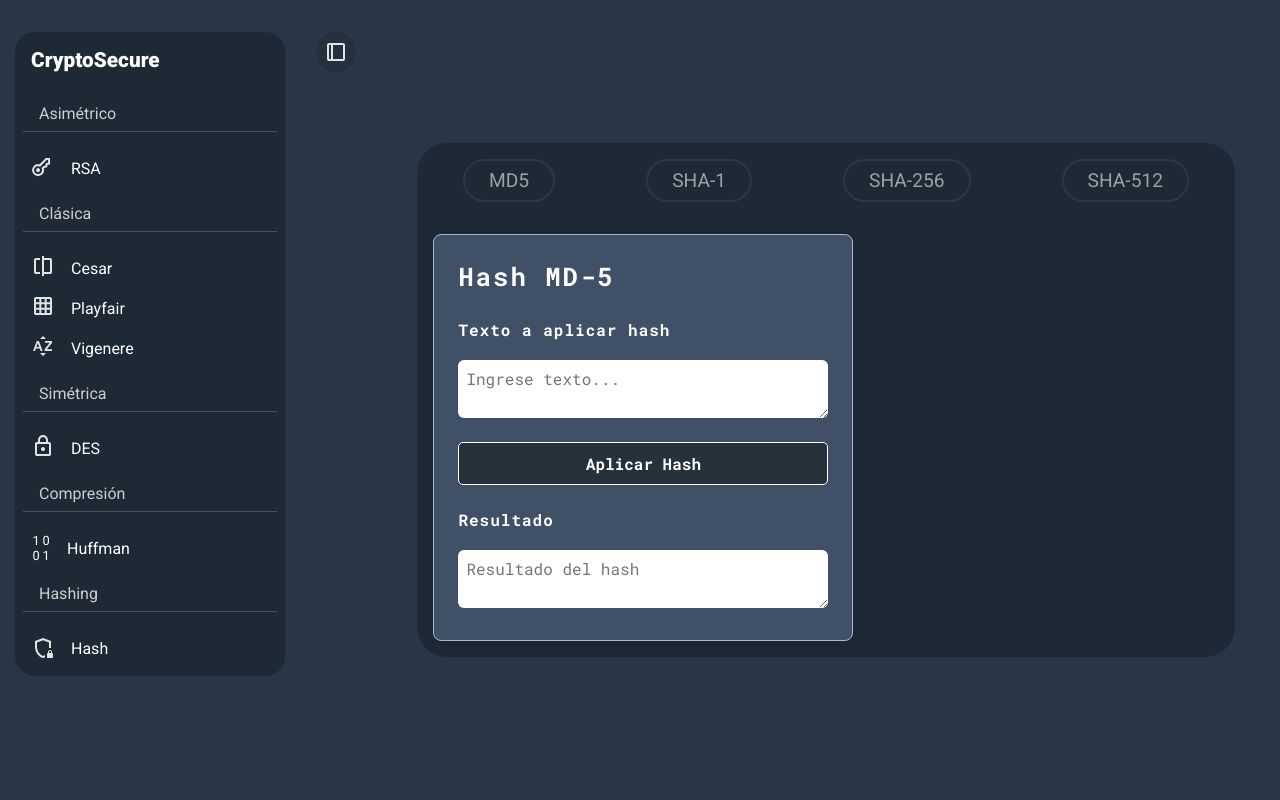
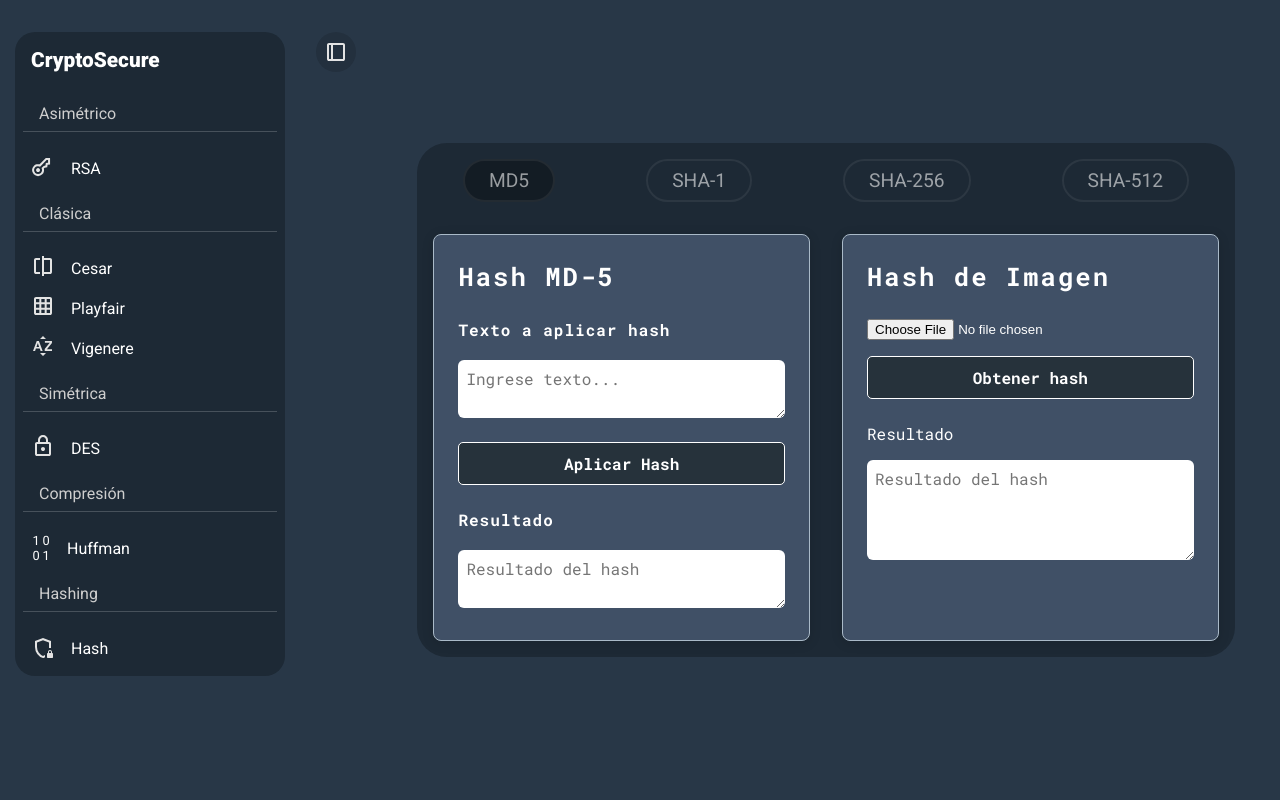
Before and after one commit to AlexQCh21/CryptoSecure, a Flask app: page /hash in a window 1280 px wide. Run offline with Flask 3, Linux system fonts and the light colour scheme.

Commit message:
Terminado

```diff
--- a/cryptos/hashing.py
+++ b/cryptos/hashing.py
@@ -1,22 +1,35 @@
 import hashlib
 
-def hash_md5(texto: str) -> str:
-    return hashlib.md5(texto.encode()).hexdigest()
+def hash_md5(data) -> str:
+    if isinstance(data, str):
+        data = data.encode()
+    return hashlib.md5(data).hexdigest()
 
-def hash_sha1(texto: str) -> str:
-    return hashlib.sha1(texto.encode()).hexdigest()
+def hash_sha1(data) -> str:
+    if isinstance(data, str):
+        data = data.encode()
+    return hashlib.sha1(data).hexdigest()
 
-def hash_sha224(texto: str) -> str:
-    return hashlib.sha224(texto.encode()).hexdigest()
+def hash_sha224(data) -> str:
+    if isinstance(data, str):
+        data = data.encode()
+    return hashlib.sha224(data).hexdigest()
 
-def hash_sha256(texto: str) -> str:
-    return hashlib.sha256(texto.encode()).hexdigest()
+def hash_sha256(data) -> str:
+    if isinstance(data, str):
+        data = data.encode()
+    return hashlib.sha256(data).hexdigest()
 
-def hash_sha384(texto: str) -> str:
-    return hashlib.sha384(texto.encode()).hexdigest()
+def hash_sha384(data) -> str:
+    if isinstance(data, str):
+        data = data.encode()
+    return hashlib.sha384(data).hexdigest()
 
-def hash_sha512(texto: str) -> str:
-    return hashlib.sha512(texto.encode()).hexdigest()
+def hash_sha512(data) -> str:
+    if isinstance(data, str):
+        data = data.encode()
+    return hashlib.sha512(data).hexdigest()
+
 
 mensaje = "hola mundo"
 print("MD5:", hash_md5(mensaje))
--- a/main.py
+++ b/main.py
@@ -256,5 +256,37 @@ def api_hash_texto():
         return jsonify({'error': str(e)}), 500
 
 
+# Aplicar hash a una img
+@app.route('/api/hash_imagen', methods=['POST'])
+def api_hash_imagen():
+    if 'imagen' not in request.files:
+        return jsonify({'error': 'No se ha enviado ninguna imagen'}), 400
+
+    imagen = request.files['imagen']
+    metodo = request.form.get('metodo', '').lower()
+
+    hash_funcs = {
+        'md5': hash_md5,
+        'sha1': hash_sha1,
+        'sha224': hash_sha224,
+        'sha256': hash_sha256,
+        'sha384': hash_sha384,
+        'sha512': hash_sha512,
+    }
+
+    if metodo not in hash_funcs:
+        return jsonify({'error': f'Método hash no soportado: {metodo}'}), 400
+
+    try:
+        # Leer bytes de la imagen
+        img_bytes = imagen.read()
+        # Calcular hash
+        hash_result = hash_funcs[metodo](img_bytes)
+        return jsonify({'hash': hash_result})
+    except Exception as e:
+        return jsonify({'error': str(e)}), 500
+
+
+
 if __name__=='__main__':
     app.run(debug=True)
--- a/static/css/hash.css
+++ b/static/css/hash.css
@@ -6,7 +6,6 @@
   display: flex;
   flex-direction: column;
   align-items: center;
-
 }
 .hash-title {
   color: #fff;
@@ -15,7 +14,8 @@
   letter-spacing: 2px;
   margin: 32px 0 12px 0;
   text-align: center;
-  font-family: 'Roboto Mono', 'Fira Mono', 'Consolas', 'Menlo', 'Monaco', monospace;
+  font-family: "Roboto Mono", "Fira Mono", "Consolas", "Menlo", "Monaco",
+    monospace;
 }
 .hash-divider {
   width: 90%;
@@ -33,7 +33,14 @@
   justify-content: center;
   margin: 0 auto;
   padding: 0 2rem;
-  font-family: 'Roboto Mono', 'Fira Mono', 'Consolas', 'Menlo', 'Monaco', monospace;
+  font-family: "Roboto Mono", "Fira Mono", "Consolas", "Menlo", "Monaco",
+    monospace;
+}
+
+.hash_padre {
+  display: flex;
+  flex-wrap: wrap;
+  justify-content: space-around;
 }
 
 .hash-panel {
@@ -50,7 +57,8 @@
   display: flex;
   flex-direction: column;
   gap: 16px;
-  font-family: 'Roboto Mono', 'Fira Mono', 'Consolas', 'Menlo', 'Monaco', monospace;
+  font-family: "Roboto Mono", "Fira Mono", "Consolas", "Menlo", "Monaco",
+    monospace;
 }
 
 .hash-panel-title {
@@ -102,7 +110,7 @@
   font-size: 1rem;
   cursor: pointer;
   margin-bottom: 8px;
-  transition: background .2s, border .2s;
+  transition: background 0.2s, border 0.2s;
   font-family: inherit;
 }
 
@@ -123,27 +131,67 @@
   }
 }
 
-.contenedor_btns{
+.contenedor_btns {
   display: flex;
   flex-wrap: wrap;
   justify-content: space-around;
   padding: 1rem 0;
-
 }
 
-.hash-btn-selector{
-  color: #FFFFFF91;
+.hash-btn-selector {
+  color: #ffffff91;
   background-color: transparent;
   outline: none;
-  border: 2px solid #FFFFFF11;
-  font-family: 'Roboto', sans-serif;
+  border: 2px solid #ffffff11;
+  font-family: "Roboto", sans-serif;
   font-size: 1.2rem;
-  padding: .5rem 1.5rem;
+  padding: 0.5rem 1.5rem;
   border-radius: 30px;
   cursor: pointer;
-  transition: all .4s ease-in-out;
+  transition: all 0.4s ease-in-out;
 }
 
-.hash-btn-selector:hover{
+.hash-btn-selector:hover {
   background-color: #00000051;
 }
+
+.img-panel {
+  color: #ffffff;
+  display: flex;
+  flex-direction: column;
+  background: #405066;
+  border: 1px solid #aabac8;
+  border-radius: 8px;
+  padding: 24px;
+  min-width: 260px;
+  flex: 1 1 320px;
+  max-width: 420px;
+  box-sizing: border-box;
+  box-shadow: 0 2px 12px #0002;
+  margin: 1rem;
+  display: flex;
+  flex-direction: column;
+  gap: 16px;
+  font-family: "Roboto Mono", "Fira Mono", "Consolas", "Menlo", "Monaco",
+    monospace;
+}
+
+#resultadohash_img {
+  width: 100%;
+  min-height: 44px;
+  font-size: 1rem;
+  border-radius: 6px;
+  border: none;
+  padding: 8px;
+  margin-bottom: 8px;
+  box-sizing: border-box;
+  resize: vertical;
+  background: #fff;
+  color: #26323b;
+  font-family: inherit;
+  transition: box-shadow 0.2s;
+}
+
+.seleted_btn{
+  background-color: #00000051;
+}
--- a/static/js/hash.js
+++ b/static/js/hash.js
@@ -5,35 +5,75 @@ btn.addEventListener('click', () => {
         metodoActual = btn.dataset.algoritmo;
         document.getElementById('hash-title').textContent = `Hash ${metodoActual.toUpperCase()}`;
         document.getElementById('resultadohash').value = '';
+
+        document.querySelectorAll('.hash-btn-selector').forEach(b => {
+            b.classList.remove('seleted_btn');
+        });
+
+        btn.classList.add('seleted_btn')
     });
 });
 
 
-document.getElementById('btn-hash').addEventListener('click', async() => {
+document.getElementById('btn-hash').addEventListener('click', async () => {
     const texto = document.getElementById('textoahash').value;
     const resultadoBox = document.getElementById('resultadohash');
 
-    if (!texto){
+    if (!texto) {
         resultadoBox.value = 'Debe ingresar un texto. ';
         return;
     }
 
     resultadoBox.value = 'Calculando hash...';
 
-    try{
+    try {
         const response = await fetch('/api/hash', {
             method: 'POST',
-            headers: {'Content-Type':'application/json'},
-            body: JSON.stringify({texto: texto, metodo: metodoActual})
+            headers: { 'Content-Type': 'application/json' },
+            body: JSON.stringify({ texto: texto, metodo: metodoActual })
         });
         const data = await response.json();
-    if (response.ok && data.hash){
+        if (response.ok && data.hash) {
             resultadoBox.value = data.hash
-    } else{
+        } else {
             resultadoBox.value = data.error || 'Error al calcular el hash';
         }
 
-    }catch(err){
+    } catch (err) {
         resultadoBox.value = 'Error de conexión con el servidor';
     }
 });
+
+
+document.getElementById('btn_comprimir_imagen').addEventListener('click', async () => {
+    const fileInput = document.getElementById('file_img');
+    const resultadoBox = document.getElementById('resultadohash_img');
+
+    if (fileInput.files.length === 0) {
+        resultadoBox.value = 'Debe seleccionar una imagen.';
+        return;
+    }
+
+    resultadoBox.value = 'Calculando hash...';
+
+    const formData = new FormData();
+    formData.append('imagen', fileInput.files[0]); // Envía la imagen
+    formData.append('metodo', metodoActual); // Envía el algoritmo seleccionado (md5, sha256, etc.)
+
+    try {
+        const response = await fetch('/api/hash_imagen', {
+            method: 'POST',
+            body: formData
+        });
+
+        const data = await response.json();
+
+        if (response.ok && data.hash) {
+            resultadoBox.value = data.hash;
+        } else {
+            resultadoBox.value = data.error || 'Error al calcular el hash.';
+        }
+    } catch (err) {
+        resultadoBox.value = 'Error de conexión con el servidor.';
+    }
+});
--- a/templates/hash.html
+++ b/templates/hash.html
@@ -38,7 +38,7 @@
         <div class="contenedor_hijo">
           <div class="contenedor_central">
             <div class="contenedor_btns">
-              <button class="hash-btn-selector" data-algoritmo="md5">
+              <button class="hash-btn-selector seleted_btn" data-algoritmo="md5">
                 MD5
               </button>
               <button class="hash-btn-selector" data-algoritmo="sha1">
@@ -52,6 +52,7 @@
               </button>
             </div>
 
+            <div class="hash_padre">
               <div class="hash-panel">
                 <div class="hash-panel-title" id="hash-title">Hash MD-5</div>
                 <label for="textoahash">Texto a aplicar hash</label>
@@ -71,6 +72,25 @@
                   readonly
                 ></textarea>
               </div>
+
+              <div class="img-panel">
+                <!-- Sección de archivos -->
+                <div class="hash-panel-title"
+                  >Hash de Imagen</div
+                >
+                <input id="file_img" type="file" accept="image/*" />
+                <button id="btn_comprimir_imagen" class="huffman-btn hash-btn">
+                  Obtener hash
+                </button>
+
+                <label for="resultadohash_img">Resultado</label>
+                <textarea
+                  id="resultadohash_img"
+                  rows="4"
+                  placeholder="Resultado del hash"
+                  readonly></textarea>
+              </div>
+            </div>
           </div>
         </div>
       </div>
@@ -83,6 +103,8 @@
       btn_popup_menu.onclick = () => {
         menu.classList.toggle("hiddenMenu");
       };
+
+
     </script>
 
     <script src="../static/js/hash.js"></script>
--- a/templates/huffman.html
+++ b/templates/huffman.html
@@ -79,6 +79,8 @@
                     rows="2"
                     placeholder=""
                   ></textarea>
+
+
                 </div>
                 <!-- Panel Descomprimir -->
                 <div class="huffman-panel">
```
Lines whose indentation alone changed are shown as unchanged.
